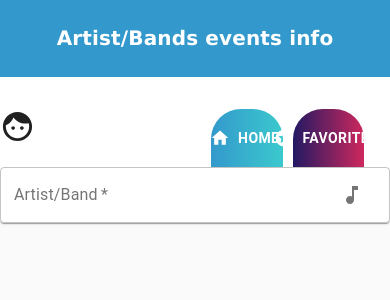
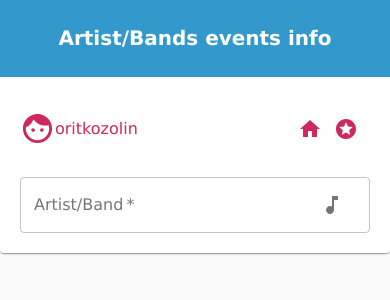
Before and after one commit to okozolin/redux-toolkit-show-info-from-api, a React (Create React App) app: page /#/ in a window 390 px wide. Shown: the top 300 px of the page. Built offline with nearby package versions, Linux system fonts and the light colour scheme.

Commit message:
Navigation bar responsive styling

```diff
--- a/src/app/App.js
+++ b/src/app/App.js
@@ -3,13 +3,26 @@ import { Provider } from "react-redux";
 import store from "./store";
 import Home from "../features/home/Home";
 import Event from "../features/events/Event";
-import Navbar from "./Navbar";
 import CssBaseline from "@material-ui/core/CssBaseline";
 import Artist from "../features/artist/Artist";
+import { createMuiTheme } from "@material-ui/core/styles";
+import { ThemeProvider } from "@material-ui/styles";
 
+const theme = createMuiTheme({
+  typography: {
+    fontFamily: [
+      "Verdana",
+      "Roboto",
+      '"Helvetica Neue"',
+      "Arial",
+      "sans-serif",
+    ].join(","),
+  },
+});
 function App() {
   return (
     <Provider store={store}>
+      <ThemeProvider theme={theme}>
         <Router>
           <CssBaseline />
           <Home />
@@ -18,6 +31,7 @@ function App() {
             <Route path="/" exact component={Artist} />
           </Switch>
         </Router>
+      </ThemeProvider>
     </Provider>
   );
 }
--- a/src/app/Navbar.js
+++ b/src/app/Navbar.js
@@ -15,7 +15,6 @@ import HomeIcon from "@material-ui/icons/Home";
 import { NavLink } from "react-router-dom";
 
 import Favorites from "../features/favorites/Favorites";
-import FaceIcon from "@material-ui/icons/Face";
 
 const drawerWidth = 320;
 
@@ -81,13 +80,21 @@ const useStyles = makeStyles((theme) => ({
   //   marginRight: 0,
   // },
 
-  tab: {
+  tabButton: {
+    [theme.breakpoints.down("xs")]: {
+      display: "none",
+    },
+    [theme.breakpoints.down("md")]: {
+      borderRadius: "30px",
+    },
     padding: "17px 8px",
     marginRight: "10px",
     width: "180px",
     color: "white",
     fontWeight: "bold",
     borderRadius: "30px 30px 0 0 ",
+  },
+  tabHome: {
     background:
       "linear-gradient(to right,rgba(51,153,204,1) 0,rgba(59,201,205,1) 100%)",
     "&:hover": {
@@ -95,19 +102,19 @@ const useStyles = makeStyles((theme) => ({
         "linear-gradient(to right,rgba(34,25,99,1) 0,rgba(206,40,93,1) 100%)",
     },
   },
-  tab2: {
-    padding: "17px 8px",
-    marginRight: "10px",
-    width: "180px",
-    color: "white",
-    fontWeight: "bold",
-    borderRadius: "30px 30px 0 0 ",
+  tabFavorites: {
     background:
       "linear-gradient(to right,rgba(34,25,99,1) 0,rgba(206,40,93,1) 100%)",
     "&:hover": {
       background:
         "linear-gradient(to right,rgba(59,201,205,1) 0,rgba(51,153,204,1) 100%)",
     },
+  },
+  mobileButton: {
+    [theme.breakpoints.up("sm")]: {
+      display: "none",
+    },
+    color: "#ce285d",
   },
 }));
 
@@ -121,25 +128,43 @@ const Navbar = () => {
 
   return (
     <>
-      <Box fontFamily="Verdana, sans-serif">
-        <Toolbar>
+      <Toolbar disableGutters>
+        <Box flexGrow={1} />
         <Button
-            className={classes.tab}
+          className={`${classes.tabButton} ${classes.tabHome}`}
           startIcon={<HomeIcon />}
           component={NavLink}
           to="/"
         >
           Home
         </Button>
+        <IconButton
+          color="inherit"
+          aria-label="Home"
+          edge="start"
+          component={NavLink}
+          to="/"
+          className={classes.mobileButton}
+        >
+          <HomeIcon />
+        </IconButton>
         <Button
-            className={classes.tab2}
+          className={`${classes.tabButton} ${classes.tabFavorites}`}
           onClick={handleDrawerToggle}
           startIcon={<StarsIcon />}
         >
           Favorites
         </Button>
+        <IconButton
+          color="inherit"
+          aria-label="Favorites"
+          edge="start"
+          onClick={handleDrawerToggle}
+          className={classes.mobileButton}
+        >
+          <StarsIcon />
+        </IconButton>
       </Toolbar>
-      </Box>
 
       <Drawer
         className={classes.drawer}
--- a/src/components/Header.js
+++ b/src/components/Header.js
@@ -6,6 +6,7 @@ const useStyles = makeStyles((theme) => ({
   xs: {
     [theme.breakpoints.down("sm")]: {
       fontSize: 20,
+      marginBottom: 24,
     },
   },
 }));
@@ -13,7 +14,7 @@ export default function Header() {
   const classes = useStyles();
   return (
     <Box
-      mb={4}
+      mb={6}
       py={3}
       display="flex"
       justifyContent="center"
@@ -22,7 +23,6 @@ export default function Header() {
       fontWeight="bold"
       color="white"
       bgcolor="rgba(51,153,204,1)"
-      // bgcolor="#ef3172"
       textAlign="center"
       className={classes.xs}
     >
--- a/src/features/artist/Artist.js
+++ b/src/features/artist/Artist.js
@@ -1,15 +1,14 @@
 import React from "react";
 import { Grid, Typography, Box, CircularProgress } from "@material-ui/core";
+import { useSelector } from "react-redux";
 
 import { capitalize } from "../../utils";
-import { useSelector } from "react-redux";
 import { artistSelector } from "./artistSlice";
 import { selectEventsIds } from "../events/eventsSlice";
 import EventsList from "../events/EventsList";
 
 export default function Artist() {
   const { artist, status, error } = useSelector(artistSelector);
-  console.log("status inside Artist--->", status);
   const orderedEventsIds = useSelector(selectEventsIds);
   const capitalizedArtistName = capitalize(artist.name);
 
@@ -27,22 +26,23 @@ export default function Artist() {
         artist &&
         Object.keys(artist).length !== 0 &&
         artist.constructor === Object && (
-          <Grid container direction="row">
+          <Grid container justify="flex-start" alignItems="flex-start">
             <Grid
               item
               container
               direction="column"
               justify="center"
               alignItems="center"
+              sm={6}
             >
-              <Grid item xs={12}>
+              <Grid item>
                 <Box component="img" src={artist.image_url} height="320px" />
               </Grid>
-              <Grid item xs={12}>
+              <Grid item>
                 <Typography>{capitalizedArtistName}</Typography>
               </Grid>
             </Grid>
-            <Grid item>
+            <Grid item sm={6}>
               {orderedEventsIds.length > 0 ? (
                 <EventsList
                   eventsIds={orderedEventsIds}
--- a/src/features/favorites/Favorites.js
+++ b/src/features/favorites/Favorites.js
@@ -18,11 +18,10 @@ import { NavLink } from "react-router-dom";
 
 import CancelIcon from "@material-ui/icons/Cancel";
 import { Moment, calendarStrings } from "../../utils";
-import { useLocation, useRouteMatch } from "react-router-dom";
+import { useRouteMatch } from "react-router-dom";
 
 const Favorites = () => {
   const dispatch = useDispatch();
-  const location = useLocation();
   const match = useRouteMatch();
   let favorites = useSelector(selectAllFavorites);
 
--- a/src/features/home/Home.js
+++ b/src/features/home/Home.js
@@ -1,6 +1,6 @@
 import React, { useState, useEffect, useCallback } from "react";
-import { useDispatch, useSelector } from "react-redux";
-import { Grid, Box, Paper } from "@material-ui/core";
+import { useDispatch } from "react-redux";
+import { Grid, Box, Paper, Typography } from "@material-ui/core";
 import Search from "./Search";
 import { url } from "../../utils";
 import { fetchArtist } from "../artist/artistSlice";
@@ -8,8 +8,19 @@ import Navbar from "../../app/Navbar";
 import Header from "../../components/Header";
 import FaceIcon from "@material-ui/icons/Face";
 import { useHistory } from "react-router-dom";
+import { makeStyles } from "@material-ui/core/styles";
+
+const useStyles = makeStyles((theme) => ({
+  search: {
+    [theme.breakpoints.down("md")]: {
+      marginTop: 20,
+    },
+  },
+}));
 
 export default function Home() {
+  const classes = useStyles();
+
   console.count("Home");
   const [query, setQuery] = useState("");
   let history = useHistory();
@@ -23,7 +34,7 @@ export default function Home() {
       dispatch(fetchArtist({ artistPath, eventsPath }));
       history.push("/");
     }
-  }, [artistPath, query, dispatch, eventsPath]);
+  }, [artistPath, query, dispatch, eventsPath, history]);
 
   const handleChange = useCallback(
     (newValue) => {
@@ -39,20 +50,34 @@ export default function Home() {
           <Grid item xs={12}>
             <Header />
           </Grid>
-          <Grid item xs={12} container>
-            <Box clone order={{ xs: 1, sm: 1 }}>
-              <Grid item xs={6} sm={3}>
+          <Grid
+            item
+            xs={12}
+            container
+            alignItems="center"
+            justify="space-between"
+            style={{ padding: "0 20px", marginBottom: "20px" }}
+          >
+            <Box
+              clone
+              alignItems="center"
+              display="flex"
+              order={{ md: 1, lg: 1 }}
+              color="#ce285d"
+            >
+              <Grid item xm md={4}>
                 <FaceIcon fontSize="large" />
+                <Typography>oritkozolin</Typography>
               </Grid>
             </Box>
 
-            <Box clone order={{ xs: 2, sm: 3 }}>
-              <Grid item xs={6} sm={3}>
+            <Box clone order={{ md: 2, lg: 3 }}>
+              <Grid item xs={6} md>
                 <Navbar />
               </Grid>
             </Box>
-            <Box clone order={{ xs: 3, sm: 2 }}>
-              <Grid item xs={12} sm={3}>
+            <Box clone order={{ md: 3, lg: 2 }}>
+              <Grid item xs={12} lg={4} classes={{ item: classes.search }}>
                 <Search setSearchText={handleChange} />
               </Grid>
             </Box>
--- a/src/features/home/Search.js
+++ b/src/features/home/Search.js
@@ -1,6 +1,5 @@
 import React, { useState } from "react";
-import { TextField, IconButton, Grid } from "@material-ui/core";
-import SearchIcon from "@material-ui/icons/Search";
+import { TextField, IconButton } from "@material-ui/core";
 import MusicNoteIcon from "@material-ui/icons/MusicNote";
 import InputAdornment from "@material-ui/core/InputAdornment";
 
```
Also changed, not shown: 1 other file (tests, documents, lock files or other folders). Lines whose indentation alone changed are shown as unchanged.
